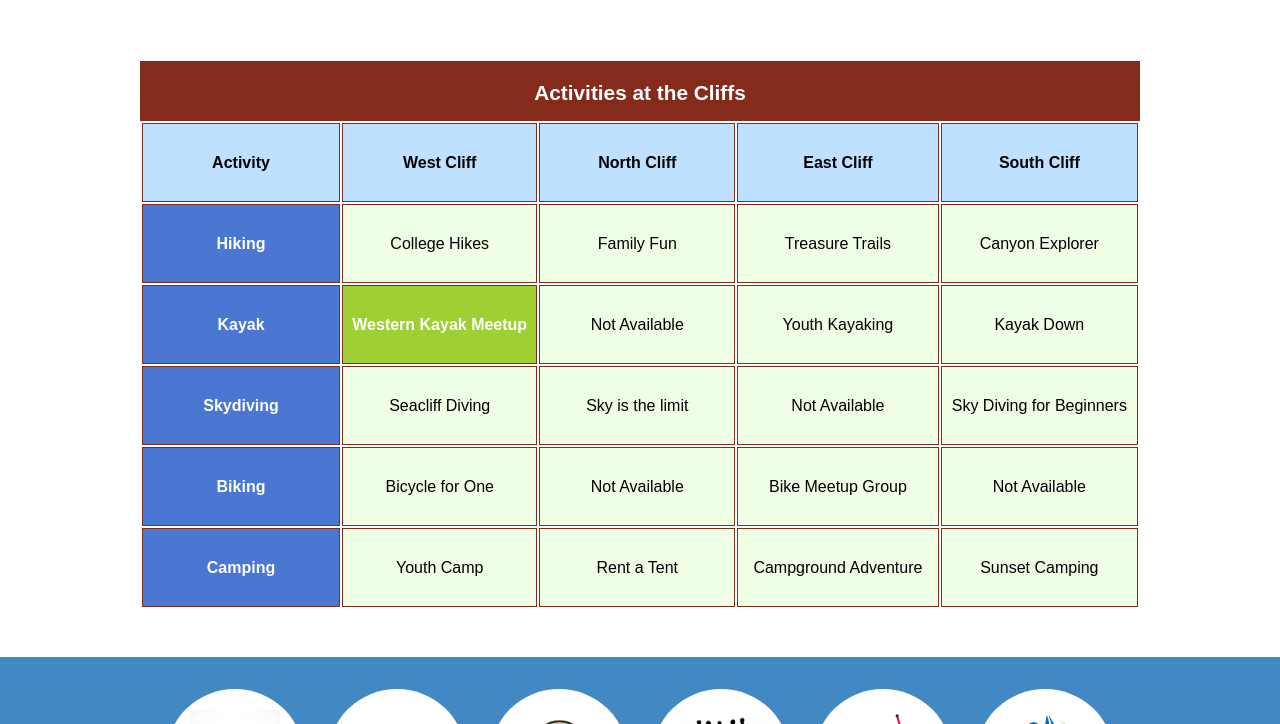
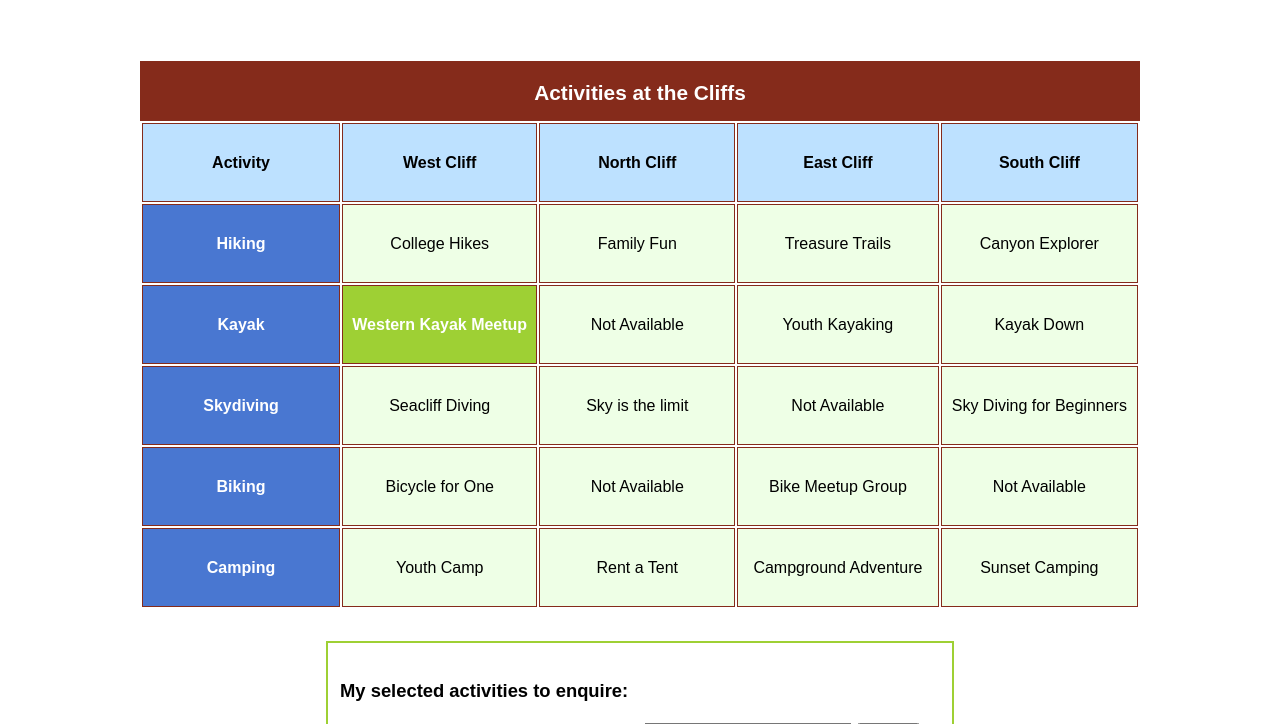
Before and after one commit to rakeen01/homework-module1, a plain HTML site: page activities.html in a window 1280 px wide. Both pictures are taken after a click on the element "Western Kayak Meetup". Shown: the part 637-1361 px from the top of the page. Drawn offline with nearby package versions, Linux system fonts and the light colour scheme.

Commit message:
week 5 day 3 homework

```diff
--- a/activities.html
+++ b/activities.html
@@ -82,6 +82,18 @@
                     </tr>
                 </tbody>
             </table>
+
+            </table>
+
+            <div id="displaySelected">
+                <div id="result">
+                    <h4>My selected activities to enquire:</h4>
+                </div>
+                <div id="sendinfo">
+                    <input type="email" placeholder="johndoe@gmail.com">
+                    <button>Get Info</button>
+                </div>
+            </div>
         </main>
 
         <section>
--- a/js/activity.js
+++ b/js/activity.js
@@ -1,6 +1,4 @@
-
 $(document).ready(function () {
-
     // Mark cells that are selectable (all body <td> except “Not Available”)
     $('tbody td').each(function () {
         if ($(this).text().trim().toLowerCase() !== 'not available') {
@@ -8,9 +6,45 @@ $(document).ready(function () {
         }
     });
 
-    // Toggle highlight on click; multiple cells can be selected
+    // Toggle highlight + update display box
     $('tbody td.selectable').on('click', function () {
-        $(this).toggleClass('selected');
+        const $cell = $(this);
+        const activityName = $cell.text().trim();
+
+        // figure out which Cliff (column heading) this cell belongs to
+        const colIndex = $cell.index(); // 1..4 map to West..South
+        const siteName = $('thead th').eq(colIndex).text().trim();
+
+        // full label to show in the list
+        const label = `${activityName} at ${siteName}`;
+
+        // toggle selected visual
+        $cell.toggleClass('selected');
+
+        // if selected, show box and append an entry
+        if ($cell.hasClass('selected')) {
+            $('#displaySelected').css('visibility', 'visible')
+                .css('margin-top', '2em');
+
+            // append only if not already present
+            const exists = $('#result p').filter(function () {
+                return $(this).text().trim() === label;
+            }).length > 0;
+
+            if (!exists) {
+                $('#result').append(`<p>${label}</p>`);
+            }
+        } else {
+            // remove the matching entry
+            $('#result p').filter(function () {
+                return $(this).text().trim() === label;
+            }).remove();
+
+            // if no entries left, hide the box and remove top space
+            if ($('#result').find('p').length === 0) {
+                $('#displaySelected').css('visibility', 'hidden')
+                    .css('margin-top', '0');
+            }
+        }
     });
-
 });
--- a/styles.css
+++ b/styles.css
@@ -281,6 +281,35 @@ thead th:first-child {
     font-weight: 700;
 }
 
+/* Display box styles after click */
+#activities main #displaySelected {
+    visibility: hidden;
+    margin: 0 auto;
+    width: 600px;
+    border: 2px solid #9ed034;
+    padding: 0.75em;
+}
+
+#activities main #displaySelected #result,
+#activities main #displaySelected #sendinfo {
+    display: inline-block;
+    margin: 0;
+}
+
+#activities main #result {
+    min-height: 50px;
+    width: 300px;
+    padding: 0;
+}
+
+#activities main #result h4 {
+    margin-bottom: 1em;
+    font-size: 1.15em;
+}
+
+#activities main #displaySelected #sendinfo input[type="email"] {
+    width: 200px;
+}
 
 /* ========== Reset ========== */
 
@@ -340,7 +369,7 @@ body {
 #contact select,
 #contact textarea {
     width: 460px;
-    /* matches look; stays responsive below */
+    /* stays responsive below */
     max-width: 100%;
     padding: .45rem .6rem;
     border: 1px solid #cfcfe6;
```
